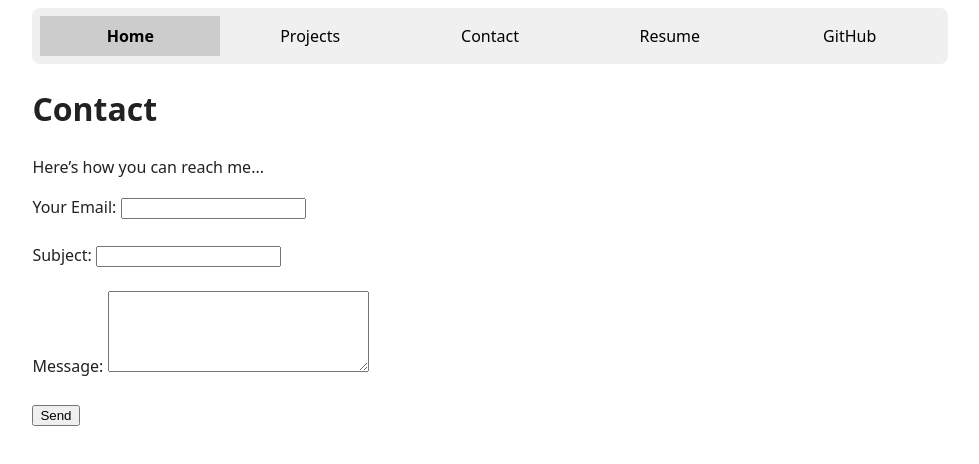
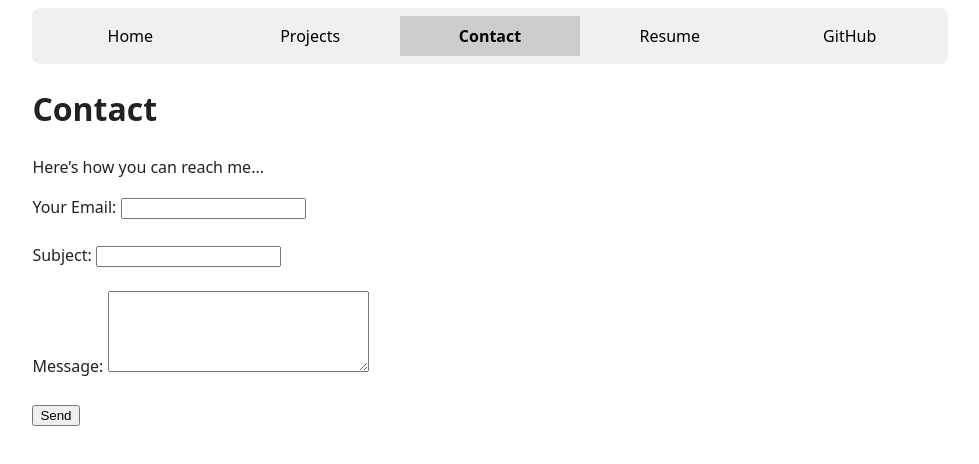
Before and after one commit to qalveen/portfolio, a plain HTML site: page contact/index.html in a window 1280 px wide. Shown: the whole page, without its empty margins (150-1129 px from the left). Drawn offline with Linux system fonts and the light colour scheme.

Commit message:
class current

```diff
--- a/contact/index.html
+++ b/contact/index.html
@@ -2,9 +2,9 @@
 <html lang="en">
 <nav>
   <ul>
-    <li><a href="/portofolio/index.html" class="current">Home</a></li>
+    <li><a href="/portofolio/index.html">Home</a></li>
     <li><a href="/portofolio/projects/index.html">Projects</a></li>
-    <li><a href="/portofolio/contact/index.html">Contact</a></li>
+    <li><a href="/portofolio/contact/index.html" class="current">Contact</a></li>
     <li><a href="/portofolio/resume/index.html">Resume</a></li>
     <li><a href="https://github.com/qalveen" target="_blank">GitHub</a></li>
   </ul>
```
Also changed, not shown: projects/index.html (+2 -2 lines), resume/index.html (+2 -2 lines).
